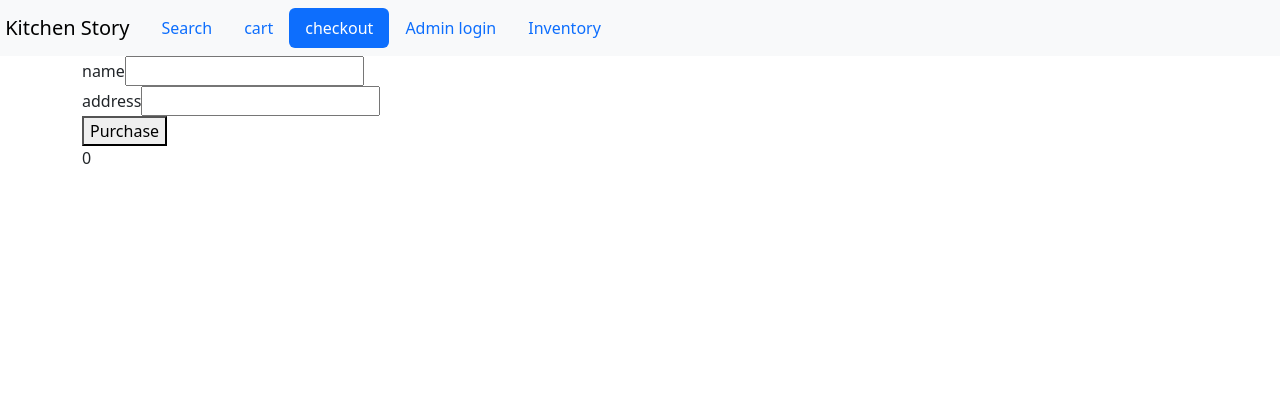
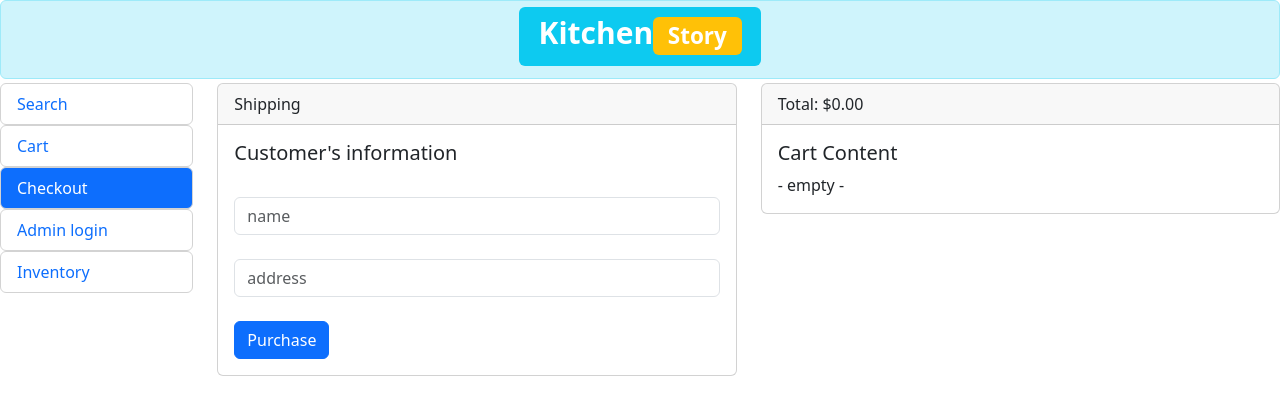
Before and after one commit to giannifontanot/simplilearn-kitchen-story, an Angular app: page /checkout in a window 1280 px wide. Shown: the top 414 px of the page. Built offline with nearby package versions, Linux system fonts and the light colour scheme.

Commit message:
Modified the overall appearance to show a good-looking application.

```diff
--- a/src/app/app.component.css
+++ b/src/app/app.component.css
@@ -1,3 +1,11 @@
-body{
+body {
     background-color: darkgrey;
 }
+
+.cell {
+    border: 1px solid red;
+}
+
+.cell-gray {
+    border: 1px solid lightgray;
+}
--- a/src/app/app.component.html
+++ b/src/app/app.component.html
@@ -1,13 +1,19 @@
-<nav class='navbar navbar-expand navbar-light bg-light'>
-  <a class='navbar-brand'>&nbsp;{{pageTitle}}</a>
-  <ul class='nav nav-pills'>
-    <li><a class='nav-link' routerLinkActive='active' [routerLink]="['/search']">Search</a></li>
-    <li><a class='nav-link' routerLinkActive='active' [routerLink]="['/cart']">cart</a></li>
-    <li><a class='nav-link' routerLinkActive='active' [routerLink]="['/checkout']">checkout</a></li>
-    <li><a class='nav-link' routerLinkActive='active' [routerLink]="['/login']">Admin login</a></li>
-    <li><a class='nav-link' routerLinkActive='active' [routerLink]="['/inventory']">Inventory</a></li>
-  </ul>
-</nav>
-<div class='container'>
-  <router-outlet></router-outlet>
+<div class="alert alert-info mb-1 p-1" role="alert">
+    <h1 class='text-center'><span class="badge bg-info">Kitchen<span class="badge bg-warning">Story</span></span></h1>
 </div>
+<div class="row">
+    <div class="col-2">
+        <div aria-orientation="vertical" class="nav flex-column nav-pills" id="v-pills-tab" role="tablist">
+            <a [routerLink]="['/search']" class='nav-link cell-gray' routerLinkActive='active'>Search</a>
+            <a [routerLink]="['/cart']" class='nav-link cell-gray' routerLinkActive='active'>Cart</a>
+            <a [routerLink]="['/checkout']" class='nav-link cell-gray' routerLinkActive='active'>Checkout</a>
+            <a [routerLink]="['/login']" class='nav-link cell-gray' routerLinkActive='active'>Admin login</a>
+            <a [routerLink]="['/inventory']" class='nav-link cell-gray' routerLinkActive='active'>Inventory</a>
+        </div>
+    </div>
+
+
+    <div class="col-10">
+        <router-outlet></router-outlet>
+    </div>
+</div>
--- a/src/app/cart/checkout.component.html
+++ b/src/app/cart/checkout.component.html
@@ -1,16 +1,53 @@
-<form [formGroup]="checkoutForm" (ngSubmit)="onSubmit()">
+<div class="row">
+    <div class="col-6">
 
-    <div>
-        <label for="name">name</label>
-        <input type="text" id="name" formControlName="name" type="text">
+
+        <div class="card">
+            <div class="card-header">
+                Shipping
+            </div>
+            <div class="card-body">
+                <h5 class="card-title">Customer's information</h5>
+
+                <form (ngSubmit)="onSubmit()" [formGroup]="checkoutForm">
+
+                    <div>
+                        <label class="form-label" for="name"></label>
+                        <input class="form-control" formControlName="name" id="name" placeholder="name" type="text"
+                               type="text">
+                    </div>
+                    <div>
+                        <label class="form-label" for="address"></label>
+                        <input class="form-control" formControlName="address" id="address" placeholder="address"
+                               type="text" type="text">
+                    </div>&nbsp;
+
+                    <div>
+                        <button class="btn btn-primary" type="submit">Purchase</button>
+                    </div>
+                </form>
+            </div>
+        </div>
+        &nbsp;
+
     </div>
-    <div>
-        <label for="address">address</label>
-        <input type="text" id="address" formControlName="address" type="text">
+    <div class="col-6">
+
+        <div class="card">
+            <div class="card-header">
+                Total: {{cartTotal|currency}}
+            </div>
+            <div class="card-body">
+                <h5 class="card-title">Cart Content</h5>
+                <p *ngIf="cart.length<=0" class="card-text"> - empty - </p>
+
+            </div>
+
+
+            <ul *ngFor="let food of cart" class="list-group list-group-flush">
+                <li class="list-group-item">{{food.price|currency}} {{food.foodName}}</li>
+
+            </ul>
+        </div>
     </div>
-    <button class="button" type="submit">Purchase</button>
-</form>
-<div>{{cartTotal}}</div>
-<div *ngFor="let food of cart">
-    <h2>{{food.foodName}}</h2>
 </div>
--- a/src/app/inventory/inventory.component.css
+++ b/src/app/inventory/inventory.component.css
@@ -1,3 +1,3 @@
-.cell{
-    border: 1px solid red;
+.cell {
+    /*border: 1px solid red;*/
 }
--- a/src/app/inventory/inventory.component.ts
+++ b/src/app/inventory/inventory.component.ts
@@ -11,9 +11,9 @@
 })
 export class InventoryComponent implements OnInit {
     inventoryGroup = this.formBuilder.group({
-        foodId: '1',
-        foodName: 'abc',
-        price: '5'
+        foodId: '',
+        foodName: '',
+        price: ''
     })
 
     sub!: Subscription;
--- a/src/app/login/login.component.html
+++ b/src/app/login/login.component.html
@@ -1,17 +1,31 @@
-<form [formGroup]="loginForm" (ngSubmit)="onSubmit()">
+<div class="row">
+    <div class="col-2"></div>
+    <div class="col-6">
+        <div class="card">
+            <div class="card-header">
+                Shipping
+            </div>
+            <div class="card-body">
+                <h5 class="card-title">Admin Login</h5>
 
-    <div>
-        <label for="username">
-            Username
-        </label>
-        <input type="text" id="username" formControlName="username">
+                <form (ngSubmit)="onSubmit()" [formGroup]="loginForm">
+                    <div>
+                        <label class="form-label" for="username"></label>
+                        <input class="form-control" formControlName="username" id="username" placeholder="username"
+                               type="text">
+                    </div>
+                    <div>
+                        <label class="form-label" for="password"></label>
+                        <input class="form-control" formControlName="password" id="password" placeholder="password"
+                               type="password">
+                    </div>&nbsp;
+
+                    <div>
+                        <button class="btn btn-primary" type="submit">Login</button>
+                    </div>
+                </form>
+            </div>
+        </div>
     </div>
-    <div>
-        <label for="password">
-            Password
-        </label>
-        <input type="text" id="password" formControlName="password">
-    </div>
-
-    <button class="btn" type="submit">login</button>
-</form>
+    <div class="col-4"></div>
+</div>
--- a/src/app/search/search.component.css
+++ b/src/app/search/search.component.css
@@ -1 +1,7 @@
-body {background:#0D0;}
+body {
+    background: #0D0;
+}
+
+.cell {
+    border: 1px solid red;
+}
--- a/src/app/search/search.component.html
+++ b/src/app/search/search.component.html
@@ -1,34 +1,31 @@
-<div class="row">
-    <div class="row">
+<div class="card">
+    <div class="card-header">
+        Our Products
+    </div>
+    <div class="card-body">
+        <h5 class="card-title">This is the list of foods we offer.</h5>
+        <p class="card-text">Select the foods you would like to order. When you are done, click the Cart menu to see
+            a list of the items. You can come back to this page to add more items to your cart if
+            you want.</p>
+    </div>
+    <div class="row pb-3 pt-3">
+        <div class="col-4"></div>
+        <div class="col-3 ">
+            <input [(ngModel)]="listFilter" class="form-control" placeholder="Type your food..." type="text">
+        </div>
+        <div class="col-4 ps-0 ms-0">
+            <button (click)="search()" class="btn btn-primary">search</button>
 
-        <div class="row">
-            <input type="text" [(ngModel)]="listFilter">
-            <button (click)="search()">search</button>
         </div>
-
-        <div>
-            <div class="row" *ngFor="let food of foodsFiltered">
-                <div class="row">
-                    <div class="col-md-1">
-                        <button (click)="select(food)" class="btn btn-outline-primary">
-                            select
-                        </button>
-                    </div>
-                    <div class="col-md-11">
-                        <span style="display:inline">  {{food.foodName}}</span>
-                    </div>
-                </div>
-            </div>
-
-            <!--
-            |----------------|
-            | search    send |
-            |----------------|
-            | - item 1 ------|
-            | - item 2 ------|
-            | - item 3 ------|
-            |----------------|
-            -->
+    </div>
+    <div class="container">
+        <div class="card" style="width: 18rem;">
+            <ul *ngFor="let food of foodsFiltered" class="list-group list-group-flush">
+                <li class="list-group-item">
+                    <button (click)="select(food)" class="btn btn-outline-primary btn-sm">select</button>
+                    &nbsp;{{food.price|currency}}&nbsp;{{food.foodName}}
+                </li>
+            </ul>
         </div>
     </div>
 </div>
--- a/src/app/search/search.component.ts
+++ b/src/app/search/search.component.ts
@@ -12,7 +12,7 @@
     foodsFiltered: IFood[] = [];
     foods: IFood[] = [];
     cart: IFood [] = []
-    listFilter: string = 'apple';
+    listFilter: string = '';
     sub!: Subscription;
 
     constructor(private searchService: SearchService) {
```
Also changed, not shown: src/app/inventory/inventory.component.html (+24 -19 lines).
